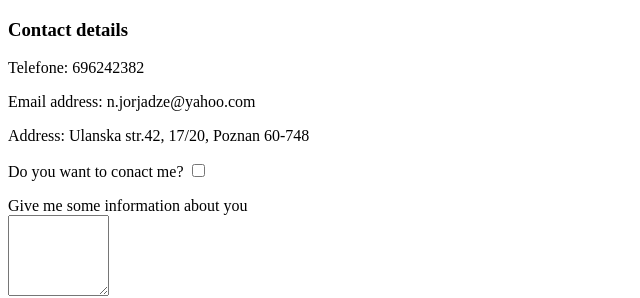
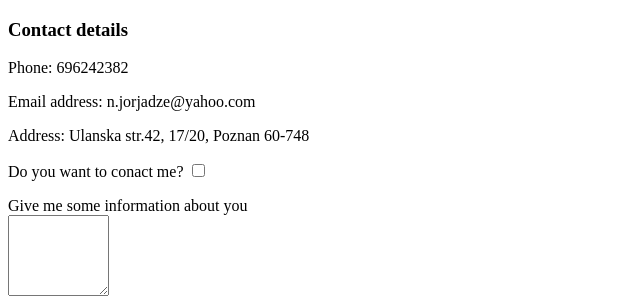
Before and after one commit to Nino0306/Myweb, a plain HTML site: page Contacts.html in a window 1280 px wide. Shown: the top 298 px of the page, 0-640 px from the left. Drawn offline with Linux system fonts and the light colour scheme.

Commit message:
Update Contacts.html

```diff
--- a/Contacts.html
+++ b/Contacts.html
@@ -7,7 +7,7 @@
   </head>
   <body>
     <h3>Contact details</h3>
-    <p>Telefone: 696242382</p>
+    <p>Phone: 696242382</p>
     <p>Email address: n.jorjadze@yahoo.com</p>
     <p>Address: Ulanska str.42, 17/20, Poznan 60-748</p>
 
```
